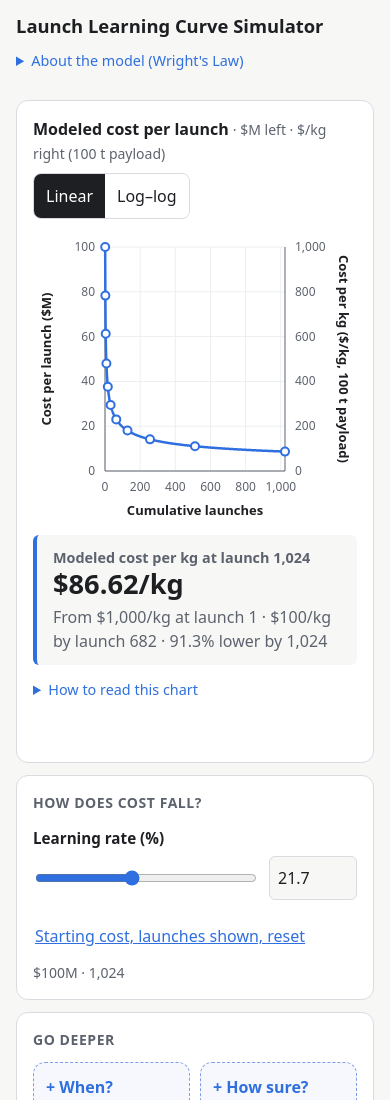
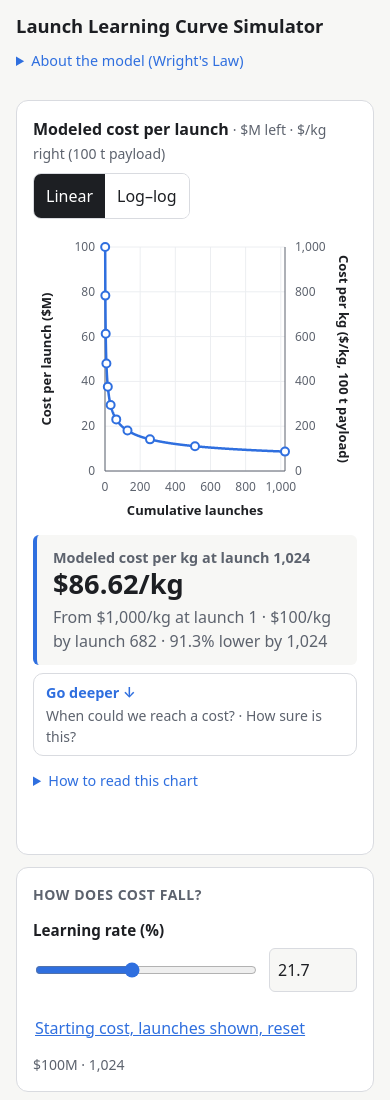
Before and after one commit to emhoffert/launch-learning-curve, a website with bundled scripts: page index.html in a window 390 px wide. Shown: the top 1100 px of the page. Built offline with nearby package versions, Linux system fonts and the light colour scheme.

Commit message:
feat: mobile Go deeper row below the headline that scrolls to the analysis cards
On phones, add a "Go deeper ↓" row under the headline milestone strip that
previews "When could we reach a cost? · How sure is this?". Tapping it
scrolls to the existing add cards (instantly with reduced motion) and moves
focus to the Go deeper heading, without turning either analysis on. Hidden
at 61rem and wider, so desktop is unchanged.

Co-Authored-By: Claude Opus 5.5 <noreply@anthropic.com>

```diff
--- a/index.html
+++ b/index.html
@@ -36,6 +36,11 @@
           </div>
           <p class="milestone-strip" id="milestone-strip"></p>
         </div>
+        <!-- Mobile only: points to the Go deeper cards further down the page. -->
+        <a id="go-deeper-link" class="go-deeper-link" href="#deeper-heading">
+          <span class="go-deeper-title">Go deeper <span aria-hidden="true">↓</span></span>
+          <span class="go-deeper-preview">When could we reach a cost? · How sure is this?</span>
+        </a>
         <details id="chart-help" class="disclosure">
           <summary>How to read this chart</summary>
           <p class="note">
@@ -86,7 +91,7 @@
       </section>
 
       <aside class="deeper" aria-labelledby="deeper-heading">
-        <h2 class="section-title" id="deeper-heading">Go deeper</h2>
+        <h2 class="section-title" id="deeper-heading" tabindex="-1">Go deeper</h2>
         <div class="cards">
           <button id="when-card" class="acard when" type="button" data-state="add" aria-expanded="false" aria-controls="when-editor">
             <span class="card-add"><span class="plus">+ When?</span> <span class="promise">Pick a target cost and see roughly when it's reached</span></span>
--- a/src/main.js
+++ b/src/main.js
@@ -455,6 +455,14 @@ controls.scaleLinear.addEventListener('click', () => { setScale(false); update()
 controls.scaleLog.addEventListener('click', () => { setScale(true); update(); });
 controls.moreInputsToggle.addEventListener('click', () => setCoreCollapsed(core.dataset.collapsed !== 'true'));
 controls.cadenceChange.addEventListener('click', () => setCadenceInputsOpen(cadenceInputs.hidden));
+// Mobile "Go deeper" row: scroll to the cards and put focus there, without turning anything on.
+document.getElementById('go-deeper-link').addEventListener('click', (event) => {
+  event.preventDefault();
+  const heading = document.getElementById('deeper-heading');
+  const smooth = !window.matchMedia('(prefers-reduced-motion: reduce)').matches;
+  heading.closest('.deeper').scrollIntoView({ behavior: smooth ? 'smooth' : 'auto', block: 'start' });
+  heading.focus({ preventScroll: true });
+});
 for (const [name, { card, heading, toggle }] of Object.entries(cards)) {
   card.addEventListener('click', () => {
     if (!toggle.checked) {
--- a/styles.css
+++ b/styles.css
@@ -482,6 +482,46 @@ h1 {
   flex-basis: 100%;
 }
 
+/* Mobile-only row under the headline that leads to the Go deeper cards. */
+.go-deeper-link {
+  display: flex;
+  flex-direction: column;
+  justify-content: center;
+  gap: 2px;
+  min-height: 44px;
+  padding: 8px 12px;
+  border: 1px solid var(--border);
+  border-radius: 10px;
+  background: var(--surface);
+  text-decoration: none;
+}
+
+.go-deeper-title {
+  color: var(--accent);
+  font-weight: 600;
+  font-size: 0.9rem;
+}
+
+.go-deeper-preview {
+  color: var(--muted);
+  font-size: 0.875rem;
+}
+
+@media (min-width: 61rem) {
+  .go-deeper-link {
+    display: none;
+  }
+}
+
+/* The heading takes focus after the Go deeper link moves the page; mouse and touch users get no ring. */
+.deeper .section-title:focus {
+  outline: none;
+}
+
+.deeper .section-title:focus-visible {
+  outline: 3px solid var(--focus);
+}
+
 .chart-panel,
 .core,
 .deeper {
```
